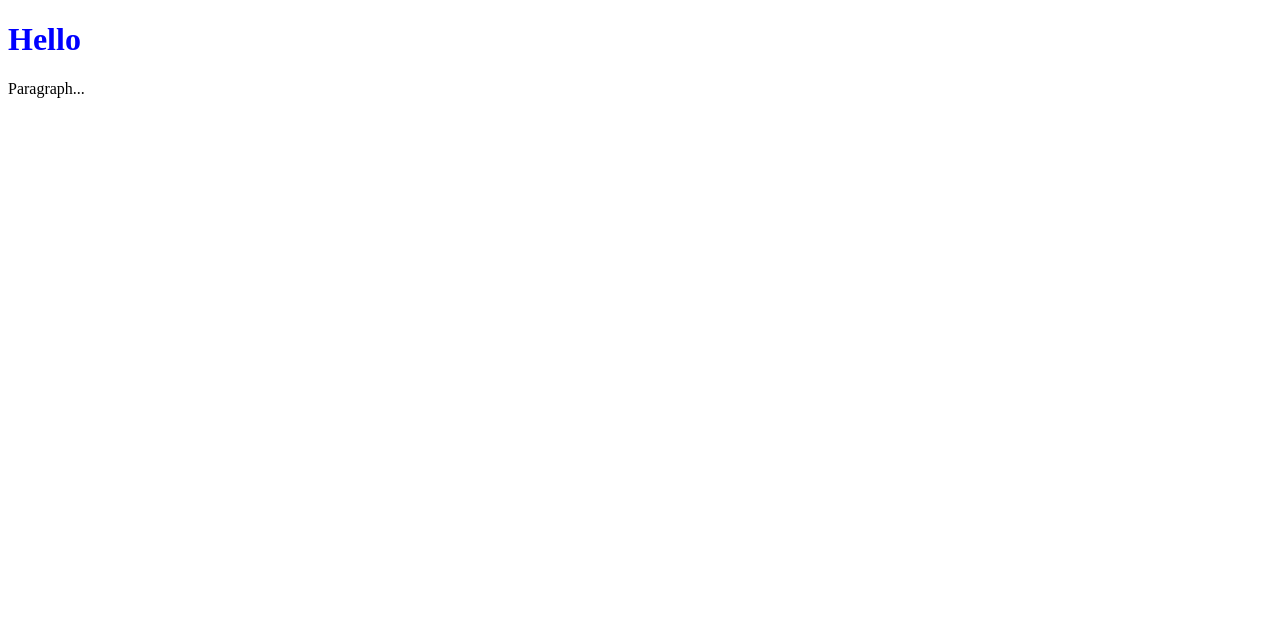
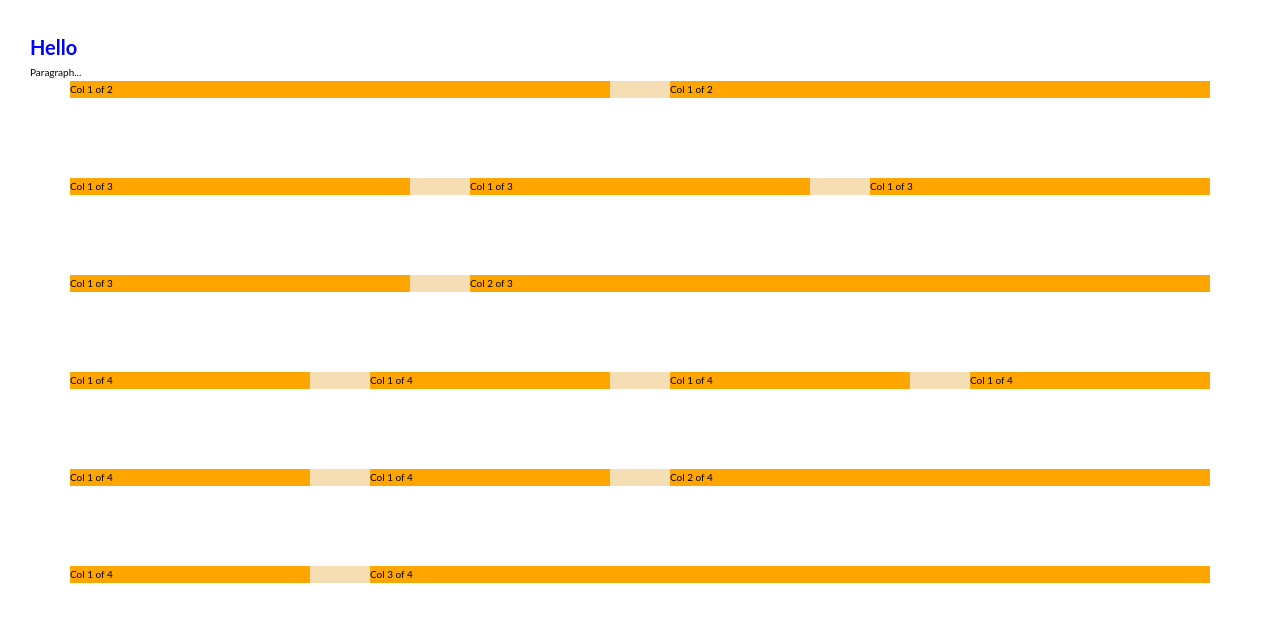
Before and after one commit to CRGavrila/simple-html-sass, a website: page src/index.html in a window 1280 px wide. Drawn offline with Linux system fonts and the light colour scheme.

Commit message:
added grid by float

```diff
--- a/src/index.html
+++ b/src/index.html
@@ -10,5 +10,74 @@
 <body>
     <h1 class="Theme-Header">Hello</h1>
     <p>Paragraph...</p>
+
+    <!-- Layout -->
+    <section class="grid-test">
+        <div class="row">
+            <div class="col-1-of-2">
+                Col 1 of 2
+            </div>
+            <div class="col-1-of-2">
+                Col 1 of 2
+            </div>
+        </div>
+
+        <div class="row">
+            <div class="col-1-of-3">
+                Col 1 of 3
+            </div>
+            <div class="col-1-of-3">
+                Col 1 of 3
+            </div>
+            <div class="col-1-of-3">
+                Col 1 of 3
+            </div>
+        </div>
+
+        <div class="row">
+            <div class="col-1-of-3">
+                Col 1 of 3
+            </div>
+            <div class="col-2-of-3">
+                Col 2 of 3
+            </div>
+        </div>
+
+        <div class="row">
+            <div class="col-1-of-4">
+                Col 1 of 4
+            </div>
+            <div class="col-1-of-4">
+                Col 1 of 4
+            </div>
+            <div class="col-1-of-4">
+                Col 1 of 4
+            </div>
+            <div class="col-1-of-4">
+                Col 1 of 4
+            </div>
+        </div>
+
+        <div class="row">
+            <div class="col-1-of-4">
+                Col 1 of 4
+            </div>
+            <div class="col-1-of-4">
+                Col 1 of 4
+            </div>
+            <div class="col-2-of-4">
+                Col 2 of 4
+            </div>
+        </div>
+
+        <div class="row">
+            <div class="col-1-of-4">
+                Col 1 of 4
+            </div>
+            <div class="col-3-of-4">
+                Col 3 of 4
+            </div>
+        </div>
+    </section>
 </body>
 </html>
--- /dev/null
+++ b/src/scss/abstracts/_mixin.scss
@@ -0,0 +1,8 @@
+@mixin clearfix {
+    &::after {
+        content: "";
+
+        display: table;
+        clear: both;
+    }
+}
--- /dev/null
+++ b/src/scss/abstracts/_variables.scss
@@ -0,0 +1,4 @@
+// GRID
+$grid-width: 114rem;
+$gutter-vertical: 8rem;
+$gutter-horizontal: 6rem;
--- /dev/null
+++ b/src/scss/base/_base.scss
@@ -0,0 +1,16 @@
+*,
+*::after,
+*::before {
+    margin: 0;
+    padding: 0;
+    box-sizing: inherit;
+}
+
+html {
+    // This defines what 1rem is
+    font-size: 62.5%;
+}
+
+body {
+    box-sizing: border-box;
+}
--- /dev/null
+++ b/src/scss/base/_colors.scss
@@ -0,0 +1,5 @@
+$main-header-color: blue;
+
+$main-wheat-bg: wheat;
+
+$main-col-bg: orange;
--- /dev/null
+++ b/src/scss/base/_typography.scss
@@ -0,0 +1,7 @@
+body {
+    font-family: "Lato", sans-serif;
+    font-weight: 400;
+    /*font-size: 16px;*/
+    line-height: 1.7;
+    padding: 3rem;
+}
--- a/src/scss/colors.scss
+++ /dev/null
@@ -1 +0,0 @@
-$main-header-color: blue;
--- /dev/null
+++ b/src/scss/layout/_grid.scss
@@ -0,0 +1,54 @@
+
+.row {
+    max-width: $grid-width;
+    margin: 0 auto;
+
+    background: $main-wheat-bg;
+
+    &:not(:last-child) {
+        margin-bottom: $gutter-vertical;
+    }
+
+    @include clearfix;
+
+    // select all attributes that contains col- because of *
+    // [class*="col-"]
+
+    // select all attributes that ends with col- because of $
+    // [class$="col-"]
+
+    // select all attributes that start with col- because of ^
+    [class^="col-"] {
+        float: left;
+
+        background: $main-col-bg;
+
+        &:not(:last-child) {
+            margin-right: $gutter-horizontal;
+        }
+    }
+
+    .col-1-of-2 {
+        width: calc((100% - #{$gutter-horizontal}) / 2);
+    }
+
+    .col-1-of-3 {
+        width: calc((100% - 2 * #{$gutter-horizontal}) / 3);
+    }
+
+    .col-1-of-4 {
+        width: calc((100% - 3 * #{$gutter-horizontal}) / 4);
+    }
+
+    .col-2-of-3 {
+        width: calc(2 * (100% - 2 * #{$gutter-horizontal}) / 3 + #{$gutter-horizontal});
+    }
+
+    .col-2-of-4 {
+        width: calc(2 * ((100% - 3 * #{$gutter-horizontal}) / 4) + #{$gutter-horizontal});
+    }
+
+    .col-3-of-4 {
+        width: calc(3 * ((100% - 3 * #{$gutter-horizontal}) / 4) + 2 * #{$gutter-horizontal});
+    }
+}
--- a/src/scss/main.scss
+++ b/src/scss/main.scss
@@ -1,4 +1,9 @@
-@import './colors.scss';
+@import './base/base';
+@import './abstracts/variables';
+@import './base/colors';
+@import './abstracts/mixin';
+@import './base/typography';
+@import './layout/grid';
 
 .Theme-Header {
     color: $main-header-color;
```
Also changed, not shown: README.md, src/css/style.css.
